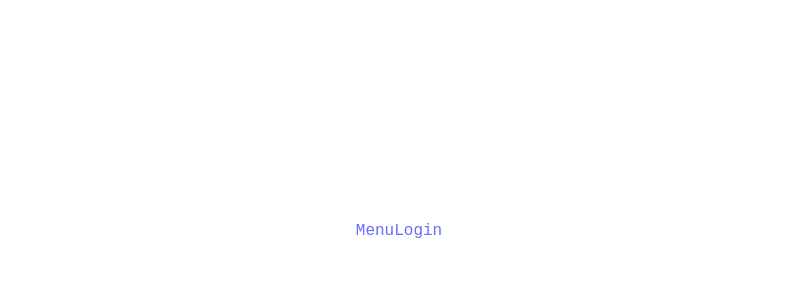
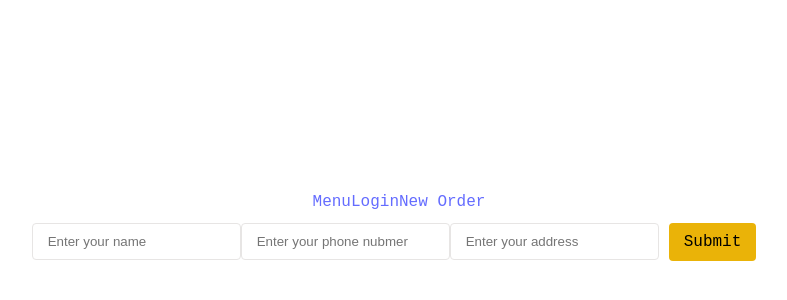
Before and after one commit to alekseykorotenko/react_hw, a React (Vite) app: page /order/new in a window 1280 px wide. Before the commit this address had no page. Shown: the part 168-468 px from the top of the page, without its empty margins (241-1028 px from the left). Built offline with nearby package versions, Linux system fonts and the light colour scheme.

Commit message:
hw. 48 useForm

```diff
--- a/package.json
+++ b/package.json
@@ -10,10 +10,12 @@
     "preview": "vite preview"
   },
   "dependencies": {
+    "@hookform/resolvers": "^3.3.4",
     "react": "^18.2.0",
     "react-dom": "^18.2.0",
     "react-hook-form": "^7.51.2",
-    "react-router-dom": "^6.22.3"
+    "react-router-dom": "^6.22.3",
+    "yup": "^1.4.0"
   },
   "devDependencies": {
     "@types/react": "^18.2.66",
--- a/src/App.jsx
+++ b/src/App.jsx
@@ -2,6 +2,7 @@ import { NavLink, Route, Routes } from 'react-router-dom';
 import './App.css';
 import Menu from './pages/Menu/Menu';
 import Login from './pages/Login/Login';
+import Order from './pages/Order/Order';
 
 function App() {
   return (
@@ -10,11 +11,13 @@ function App() {
         <nav>
           <NavLink to='/menu'>Menu</NavLink>
           <NavLink to='/login'>Login</NavLink>
+          <NavLink to='/order/new'>New Order</NavLink>
         </nav>
 
         <Routes>
           <Route path='/menu' element={<Menu />} />
           <Route path='/login' element={<Login />} />
+          <Route path='/order/new' element={<Order />} />
         </Routes>
       </div>
     </>
--- a/src/pages/Login/Login.jsx
+++ b/src/pages/Login/Login.jsx
@@ -6,7 +6,7 @@ import { AuthContext } from '../../contexts/AuthContext';
 const Login = () => {
   const { register, handleSubmit } = useForm();
   const navigate = useNavigate();
-  const { userName, setUserName } = useContext(AuthContext);
+  const { setUserName } = useContext(AuthContext);
 
   return (
     <div>
--- /dev/null
+++ b/src/pages/Order/Order.jsx
@@ -0,0 +1,31 @@
+import React, { useContext } from 'react';
+import { useForm } from 'react-hook-form';
+import { AuthContext } from '../../contexts/AuthContext';
+
+const Order = () => {
+  const { userName } = useContext(AuthContext);
+
+  const { register, handleSubmit } = useForm({
+    mode: 'onBlur',
+    defaultValues: {
+      userName: userName,
+      phone: '',
+      address: ''
+    }
+  });
+
+  const handleFormSubmit = (data) => {
+    console.log(data);
+  };
+
+  return (
+    <form onSubmit={handleSubmit(handleFormSubmit)}>
+      <input type='text' {...register('userName')} placeholder='Enter your name' />
+      <input type='tel' {...register('phone')} placeholder='Enter your phone nubmer' />
+      <input type='text' {...register('address')} placeholder='Enter your address' />
+      <button>Submit</button>
+    </form>
+  );
+};
+
+export default Order;
```
Also changed, not shown: 1 other file (tests, documents, lock files or other folders).
